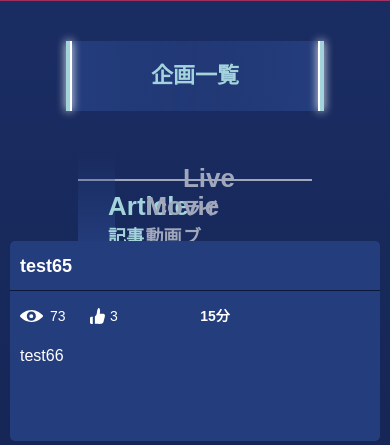
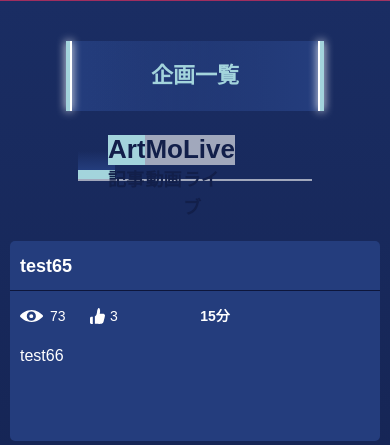
Before and after one commit to Rikoten/site2020, a PHP site: page /index.html in a window 390 px wide. Shown: the part 843-1288 px from the top of the page. Run offline with PHP 8.4, Linux system fonts and the light colour scheme.

Commit message:
ボタンのタグを単純化

```diff
--- a/css/main.css
+++ b/css/main.css
@@ -313,36 +313,30 @@ body {
 #eventTypeTab > a {
   display: block;
   text-decoration: none;
-}
-
-#eventTypeTab > a > div {
   position: relative;
-  height: 100px;
   border-bottom: 9px solid transparent; /* 微妙 */
   font-weight: bold;
   color: #A1A8BC;
   padding-left: 30px;
-  vertical-align: bottom;
   transition: 200ms;
 }
 
-#eventTypeTab > a.active > div {
+#eventTypeTab > a.active {
   border-bottom: 9px solid #A3D4DC;
   color: #A3D4DC;
   background: linear-gradient(rgba(36, 61, 125, 0), rgba(36, 61, 125, 1));
 }
 
-#eventTypeTab > a > div > div {
+#eventTypeTab > a > div {
   position: absolute;
-  display: inline-block;
-  bottom: 0;
+  bottom: 5px;
 }
 
-#eventTypeTab > a > div > div > span:nth-child(1) {
+#eventTypeTab > a > div > span:nth-child(1) {
   font-size: 26px;
 }
 
-#eventTypeTab > a > div > div > span:nth-child(2) {
+#eventTypeTab > a > div > span:nth-child(2) {
   font-size: 16px;
 }
 
@@ -981,6 +975,17 @@ footer #sns-btn {
     height: 70px;
   }
 
+  #eventTypeTab > a > div {
+    height: 30px;
+    border: none;
+    background-color: #A1A8BC;
+    color: #121F4A;
+  }
+
+  #eventTypeTab > a.active > div {
+    background-color: #A3D4DC;
+  }
+
   #eventList .eventTile,  #eventList .eventTile.active {
     position: relative;
     grid-template-rows: 50px 10px 40px 90px 10px;
--- a/index.html
+++ b/index.html
@@ -60,9 +60,9 @@
         <div id = "eventContainer">
           <div id = "eventH3"><div><div>企画一覧</div></div></div>
           <div id = "eventTypeTab">
-            <a href = "#eventArticle" class = "active"><div><div><span>Article</span><br><span>記事</span></div></div></a>
-            <a href = "#eventMovie"><div><div><span>Movie</span><br><span>動画</span></div></div></a>
-            <a href = "#eventLive"><div><div><span>Live</span><br><span>ライブ</span></div></div></a>
+            <a href = "#eventArticle" class = "active"><div><span>Article</span><br><span>記事</span></div></a>
+            <a href = "#eventMovie"><div><span>Movie</span><br><span>動画</span></div></a>
+            <a href = "#eventLive"><div><span>Live</span><br><span>ライブ</span></div></a>
           </div>
           <div id = "eventList">
             <div id = "eventArticle" class = "eventTypePage active">
```
